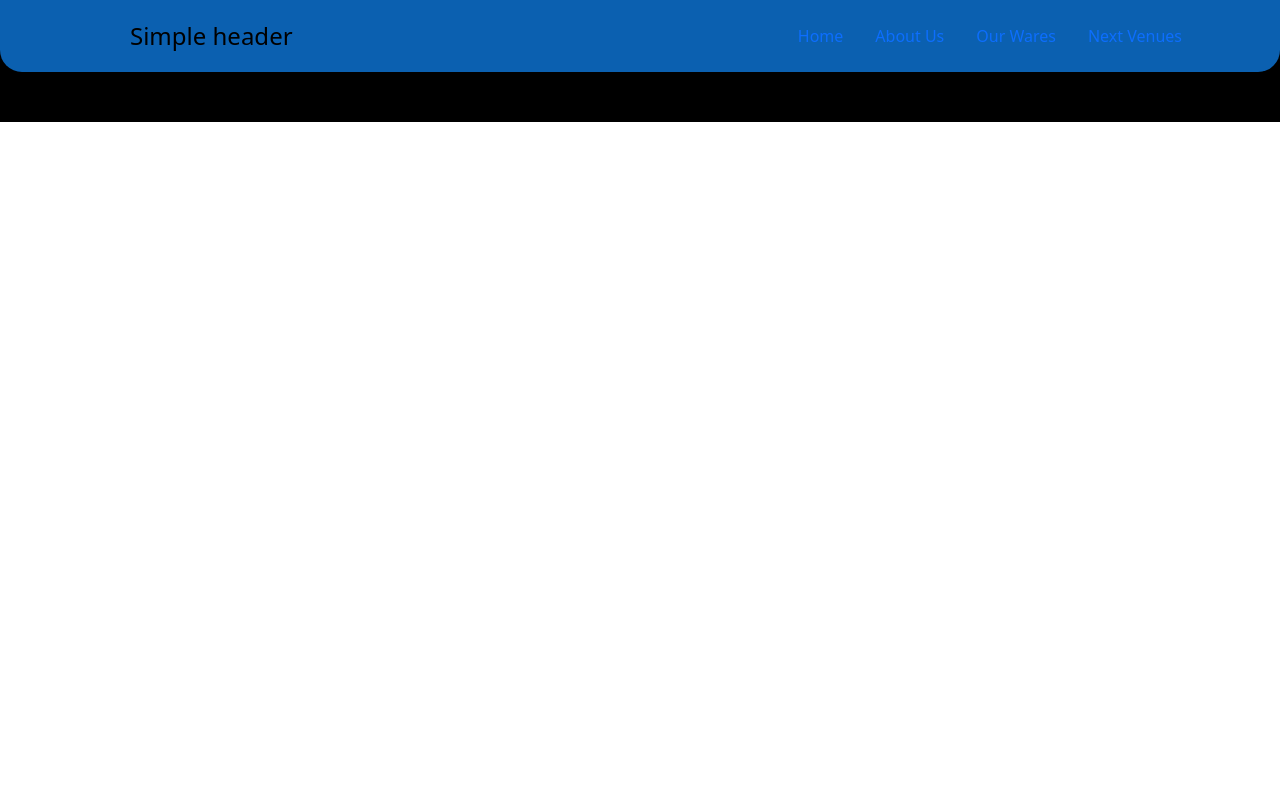
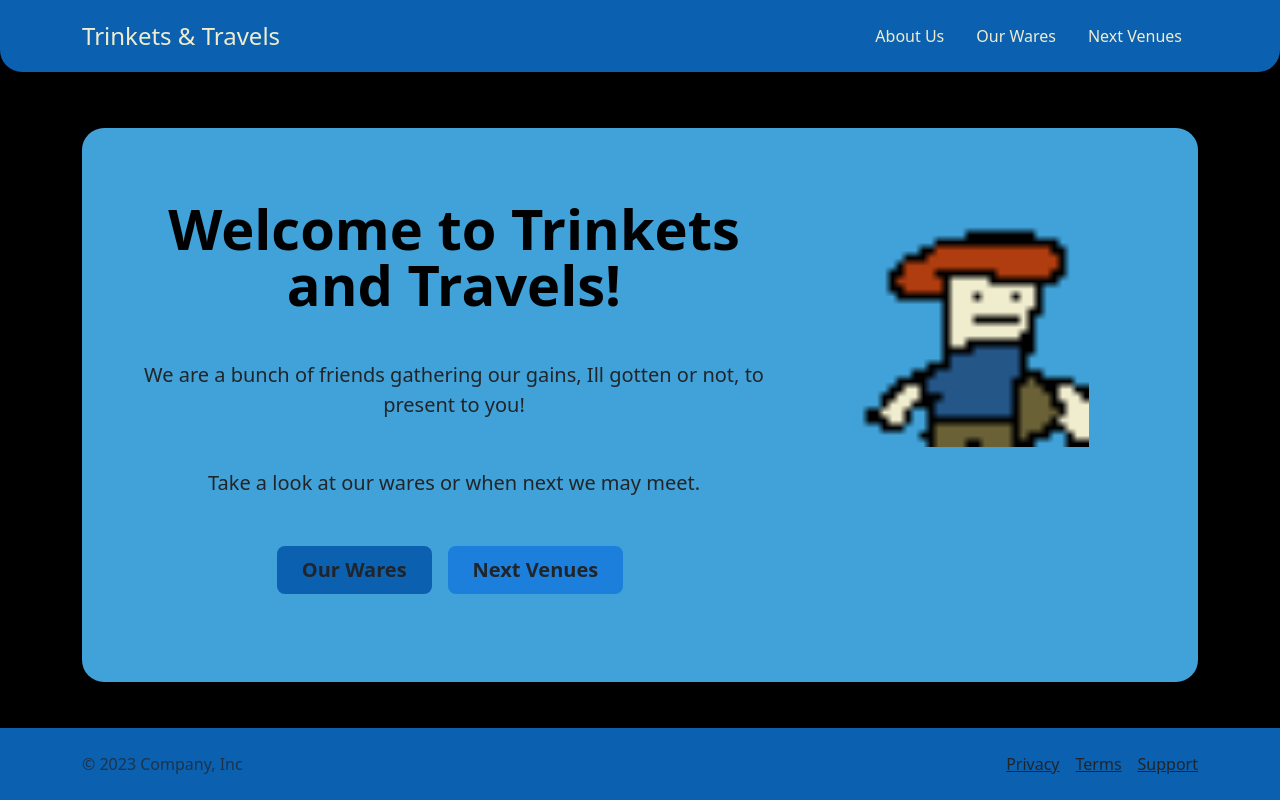
Before and after one commit to Silver-PandaTech/booth-website, a plain HTML site: page ourWears.html in a window 1280 px wide. Drawn offline with nearby package versions, Linux system fonts and the light colour scheme.

Commit message:
Add files via upload

```diff
--- a/ourWears.html
+++ b/ourWears.html
@@ -3,10 +3,20 @@
 <head>
     <meta charset="UTF-8">
     <meta name="viewport" content="width=device-width, initial-scale=1.0">
-    <title>Document</title>
+    <title>Our Wares</title>
     <link href="./style.css" rel="stylesheet">
     <link href="https://cdn.jsdelivr.net/npm/bootstrap@5.3.2/dist/css/bootstrap.min.css" rel="stylesheet" integrity="sha384-T3c6CoIi6uLrA9TneNEoa7RxnatzjcDSCmG1MXxSR1GAsXEV/Dwwykc2MPK8M2HN" crossorigin="anonymous">
     <script src="https://cdn.jsdelivr.net/npm/bootstrap@5.3.2/dist/js/bootstrap.bundle.min.js" integrity="sha384-C6RzsynM9kWDrMNeT87bh95OGNyZPhcTNXj1NW7RuBCsyN/o0jlpcV8Qyq46cDfL" crossorigin="anonymous"></script>
+    <style>
+ html, body {
+            height: 100%;
+            margin: 0;
+            padding: 0;
+        }
+        .full-height {
+            height: 100vh; /* This will make the section take the full viewport height */
+        }
+    </style>
 </head>
 <body>
 
@@ -14,23 +24,66 @@
         <section id="navBar" style="background-color: #0B60B0; border-bottom-left-radius: 22px; border-bottom-right-radius: 22px;">
             <div class="container" style="background-color: #0B60B0">
                 <header class="d-flex flex-wrap justify-content-center py-3">
-            <a href="/" class="d-flex align-items-center mb-3 mb-md-0 me-md-auto link-body-emphasis text-decoration-none">
-                <svg class="bi me-2" width="40" height="32"><use xlink:href="#bootstrap"></use></svg>
-                <span class="fs-4">Simple header</span>
+                <a href="./index.html" class="d-flex align-items-center mb-3 mb-md-0 me-md-auto link-body-emphasis text-decoration-none">
+                    <span class="fs-4" style="color: #F0EDCF;">Trinkets & Travels</span>
                 </a>
 
                 <ul class="nav nav-pills">
-                <li class="nav-item"><a href="./index.html" class="nav-link">Home</a></li>
-                <li class="nav-item"><a href="./aboutUs.html" class="nav-link">About Us</a></li>
-                <li class="nav-item"><a href="./ourWears.html" class="nav-link">Our Wares</a></li>
-                <li class="nav-item"><a href="./nextVenue.html" class="nav-link">Next Venues</a></li>
+                    <!-- <li class="nav-item"><a href="./index.html" class="nav-link" style="color: #F0EDCF;">Home</a></li> -->
+                    <li class="nav-item"><a href="./aboutUs.html" class="nav-link" style="color: #F0EDCF;">About Us</a></li>
+                    <li class="nav-item"><a href="./ourWears.html" class="nav-link" style="color: #F0EDCF;">Our Wares</a></li>
+                    <li class="nav-item"><a href="./nextVenue.html" class="nav-link" style="color: #F0EDCF;">Next Venues</a></li>
                 </ul>
                 </header>
             </div>
         </section>
     </section>
 
-<div class="b-example-divider" style="height: 50px ;"></div>
+    <div class="b-example-divider" style="height: 150px ;"></div>
+    <div class="b-example-divider" style="height: 150px ;"></div>
+
+    <section id="hero" style="background-color: black;" class="full-height">
+        <div class="container" style="background-color: black;">
+            <div class="container py-4" style="background-color: #40A2D8; border-bottom-left-radius: 22px; border-bottom-right-radius: 22px; border-top-left-radius: 22px; border-top-right-radius: 22px;">
+                <div class="row">
+                    <div class="col-lg-8 p-3 p-lg-5 pt-lg-5">
+                        <h1 class="display-4 fw-bold lh-1 text-body-emphasis" style="text-align: center;">Welcome to Trinkets and Travels!</h1>
+                        <p class="lead my-5" style="text-align: center;">We are a bunch of friends gathering our gains, Ill gotten or not, to present to you!</p>
+                        <p class="lead my-5" style="text-align: center;">Take a look at our wares or when next we may meet.</p>
+                        <div class="d-grid gap-2 d-md-flex justify-content-center mb-4 mb-lg-3">
+                            <button type="button" class="btn btn-lg px-4 me-md-2 fw-bold" style="background-color: #0B60B0;">Our Wares</button>
+                            <button type="button" class="btn btn-lg px-4 me-md-2 fw-bold" style="background-color: #1c7fdc;">Next Venues</button>
+                        </div>
+                    </div>
+                    <div class="col-lg-3 p-3 p-lg-3 pt-lg-5 text-end">
+                    <img class="rounded-lg-2" src="./Images/Reginold-1.png.png" alt="reginold" width="100%">
+                    </div>
+            </div>
+        </div>
+    </section>
+
+    <div class="b-example-divider" style="height: 125px ;"></div>
+    <div class="b-example-divider" style="height: 125px ;"></div>
+
+    <footer>
+
+    <section id="footer" style="background-color: #0B60B0; margin: 0px; padding: 0px; border: 0px;">
+        <div class="container" style="background-color: #0B60B0">
+            <footer class="d-flex flex-wrap justify-content-between align-items-center py-4 my-0">
+            <div class="col-md-4 d-flex align-items-center">
+                <span class="mb-3 mb-md-0 text-body-secondary">© 2023 Company, Inc</span>
+            </div>
+
+            <ul class="nav col-md-4 justify-content-end list-unstyled d-flex">
+                <li class="ms-3"><a href="./privacy.html" class="link-dark">Privacy</a></li>
+                <li class="ms-3"><a href="./terms.html" class="link-dark">Terms</a></li>
+                <li class="ms-3"><a href="./support.html" class="link-dark">Support</a></li>
+            </ul>
+            </footer>
+        </div>
+    </section>
+
+    </footer>
 
 </body>
 </html>
--- a/style.css
+++ b/style.css
@@ -38,6 +38,8 @@ body {
 
  footer{
     margin-top: auto;
+    bottom: 0;
+    width: 100%;
  }
  html{
     background-color: black;
@@ -53,4 +55,15 @@ body {
         bottom: 0;
         width: 100%;
     }
+
+    #cards{
+        margin-top: 40px;
+       }
+
+
+    #cards > div{
+    display: flex;
+    flex-direction: column;
+    align-items: center;
+    }
 }
```
Also changed, not shown: aboutUs.html (+10 -9 lines), index.html (+1 -1 lines), nextVenue.html (+1 -1 lines). Lines whose indentation alone changed are shown as unchanged.
